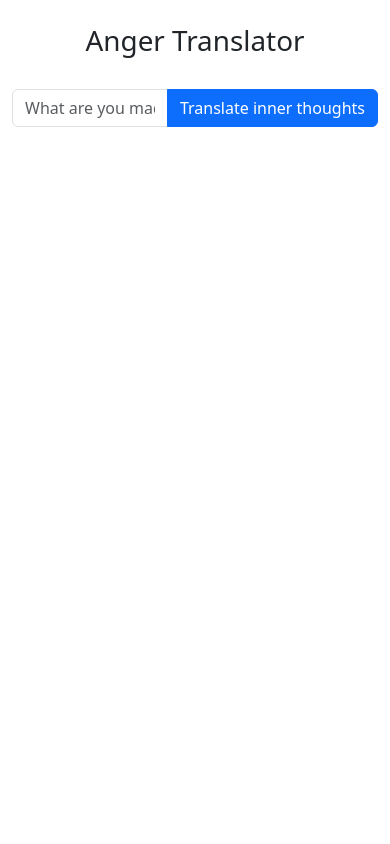
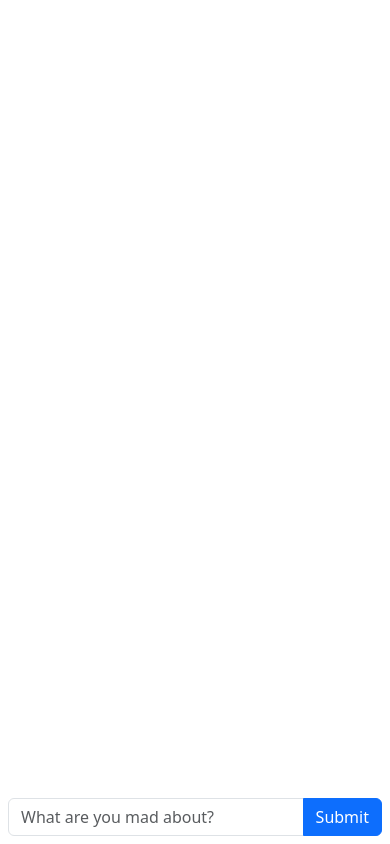
Before and after one commit to AlpriElse/anger-translator, a React (Create React App) app: page / in a window 390 px wide. Built offline with nearby package versions, Linux system fonts and the light colour scheme.

Commit message:
Mobile friendly ui v1

```diff
--- a/src/App.js
+++ b/src/App.js
@@ -7,34 +7,77 @@ import Row from 'react-bootstrap/Row'
 import InputGroup from 'react-bootstrap/InputGroup'
 import Form from 'react-bootstrap/Form'
 import AngryText from './components/AngryText'
+import useDeviceType, { DeviceType } from './hooks/useDeviceType'
+import useAngerTranslation from './hooks/useAngerTranslation'
 
 function App() {
   const promptInputRef = useRef()
 
-  const [isGeneratingAngerTranslation, setIsGeneratingAngerTranslation] = useState(false)
-  const [angerTranslation, setAngerTranslation] = useState("")
 
+  const { isGeneratingAngerTranslation, angerTranslation, generateAngerTranslation} = useAngerTranslation()
   const handleOnClick = () => {
-    setIsGeneratingAngerTranslation(true)
     const inputPrompt = promptInputRef.current.value
+    generateAngerTranslation(inputPrompt)
+  }
 
-    fetch('/api/translate-anger-v1', {
-      method: 'POST',
-      headers: {
-          'Content-Type': 'application/json',
-      },
-      body: JSON.stringify({
-        'prompt': inputPrompt
-      }),
-    })
-      .then(response => response.json())
-      .then(({ translation }) => {
-        setAngerTranslation(translation)
-        setIsGeneratingAngerTranslation(false)
-      })
-      .catch((error) => {
-          console.error('Error:', error);
-      });
+  const angerTranslationUi = (isGeneratingAngerTranslation, angerTranslation) => {
+    if (isGeneratingAngerTranslation) {
+      return (
+        <div style={{ paddingTop: '5em'}}>
+        <h2>Loading...</h2>
+      </div>
+      )
+    }
+
+    if (angerTranslation === "") {
+      return <></>
+    }
+
+    return (
+      <div style={{ paddingTop: '5em'}}>
+        <AngryText text={angerTranslation}/>
+      </div>
+    )
+  }
+
+  const deviceType = useDeviceType()
+
+  const promptInputGroup = (
+    <InputGroup>
+      <Form.Control
+        ref={promptInputRef}
+        placeholder="What are you mad about?"
+        onKeyDown={e => {
+          if (e.key === 'Enter') {
+            handleOnClick()
+          }
+        }}
+      />
+      <Button variant="primary" onClick={handleOnClick}>
+        { deviceType === DeviceType.MOBILE ? "Submit" : "Translate inner thoughts"}
+      </Button>
+    </InputGroup>
+  )
+
+  if (deviceType === DeviceType.MOBILE) {
+    return (
+      <div style={{
+        display: 'flex',
+        height: '100vh',
+        flexDirection: 'column'
+      }}>
+        <div className="p-4" style={{
+          flexGrow: 1,
+        }}>
+          {angerTranslationUi(isGeneratingAngerTranslation, angerTranslation)}
+        </div>
+        <div style={{
+          padding: '.5em'
+        }}>
+          {promptInputGroup}
+        </div>
+      </div>
+    )
   }
 
   return (
@@ -43,35 +86,13 @@ function App() {
         <Col className='text-center' md={{ span: 8, offset: 2}}>
           <h1>Anger Translator</h1>
           <div className="pt-4">
-            <InputGroup className="mb-3">
-              <Form.Control
-                ref={promptInputRef}
-                placeholder="What are you made about?"
-                onKeyDown={e => {
-                  if (e.key === 'Enter') {
-                    handleOnClick()
-                  }
-                }}
-              />
-              <Button variant="primary" onClick={handleOnClick}>
-                Translate inner thoughts
-              </Button>
-            </InputGroup>
+            {promptInputGroup}
           </div>
-          {isGeneratingAngerTranslation && (
-            <span>Loading...</span>
-          )}
         </Col>
       </Row>
       <Row>
         <Col md={{ span: 6, offset: 3}}>
-          {
-            !isGeneratingAngerTranslation && angerTranslation !== "" && (
-              <div style={{ paddingTop: '5em'}}>
-                <AngryText text={angerTranslation}/>
-              </div>
-            )
-          }
+          {angerTranslationUi(isGeneratingAngerTranslation, angerTranslation)}
         </Col>
       </Row>
     </Container>
--- /dev/null
+++ b/src/hooks/useAngerTranslation.js
@@ -0,0 +1,32 @@
+import { useState }from 'react'
+
+export default function useAngerTranslation() {
+  const [isGeneratingAngerTranslation, setIsGeneratingAngerTranslation] = useState(false)
+  const [angerTranslation, setAngerTranslation] = useState("")
+
+  return {
+    isGeneratingAngerTranslation,
+    angerTranslation,
+    generateAngerTranslation: (prompt) => {
+      setIsGeneratingAngerTranslation(true)
+
+      fetch('/api/translate-anger-v1', {
+        method: 'POST',
+        headers: {
+            'Content-Type': 'application/json',
+        },
+        body: JSON.stringify({
+          prompt
+        }),
+      })
+        .then(response => response.json())
+        .then(({ translation }) => {
+          setAngerTranslation(translation)
+          setIsGeneratingAngerTranslation(false)
+        })
+        .catch((error) => {
+            console.error('Error:', error);
+        });
+    }
+  }
+}
--- /dev/null
+++ b/src/hooks/useDeviceType.js
@@ -0,0 +1,29 @@
+import { useEffect, useState } from 'react'
+
+const MOBILE_BREAKPOINT = 768; // from bootstrap md
+
+export const DeviceType = {
+  MOBILE: "MOBILE",
+  DESKTOP: "DESKTOP"
+}
+
+export default function useDeviceType() {
+  const [isBelowBreakpoint, setIsBelowBreakpoint] = useState(
+    window.innerWidth < MOBILE_BREAKPOINT
+  );
+
+  useEffect(() => {
+    const handleResize = () => {
+      setIsBelowBreakpoint(window.innerWidth < MOBILE_BREAKPOINT);
+    };
+
+    window.addEventListener('resize', handleResize);
+
+    return () => {
+      window.removeEventListener('resize', handleResize);
+    };
+  }, []);
+
+  return isBelowBreakpoint ? DeviceType.MOBILE : DeviceType.DESKTOP;
+
+}
--- a/src/index.css
+++ /dev/null
@@ -1,13 +0,0 @@
-body {
-  margin: 0;
-  font-family: -apple-system, BlinkMacSystemFont, 'Segoe UI', 'Roboto', 'Oxygen',
-    'Ubuntu', 'Cantarell', 'Fira Sans', 'Droid Sans', 'Helvetica Neue',
-    sans-serif;
-  -webkit-font-smoothing: antialiased;
-  -moz-osx-font-smoothing: grayscale;
-}
-
-code {
-  font-family: source-code-pro, Menlo, Monaco, Consolas, 'Courier New',
-    monospace;
-}
--- a/src/index.js
+++ b/src/index.js
@@ -1,8 +1,6 @@
 import React from 'react';
 import ReactDOM from 'react-dom/client';
-import './index.css';
 import App from './App';
-import reportWebVitals from './reportWebVitals';
 
 import 'bootstrap/dist/css/bootstrap.min.css';
 
@@ -12,8 +10,3 @@ root.render(
     <App />
   </React.StrictMode>
 );
-
-// If you want to start measuring performance in your app, pass a function
-// to log results (for example: reportWebVitals(console.log))
-// or send to an analytics endpoint. Learn more: https://bit.ly/CRA-vitals
-reportWebVitals();
--- a/src/reportWebVitals.js
+++ /dev/null
@@ -1,13 +0,0 @@
-const reportWebVitals = onPerfEntry => {
-  if (onPerfEntry && onPerfEntry instanceof Function) {
-    import('web-vitals').then(({ getCLS, getFID, getFCP, getLCP, getTTFB }) => {
-      getCLS(onPerfEntry);
-      getFID(onPerfEntry);
-      getFCP(onPerfEntry);
-      getLCP(onPerfEntry);
-      getTTFB(onPerfEntry);
-    });
-  }
-};
-
-export default reportWebVitals;
```
Also changed, not shown: src/setupTests.js (deleted, +0 -5 lines), 1 other file (tests, documents, lock files or other folders).
